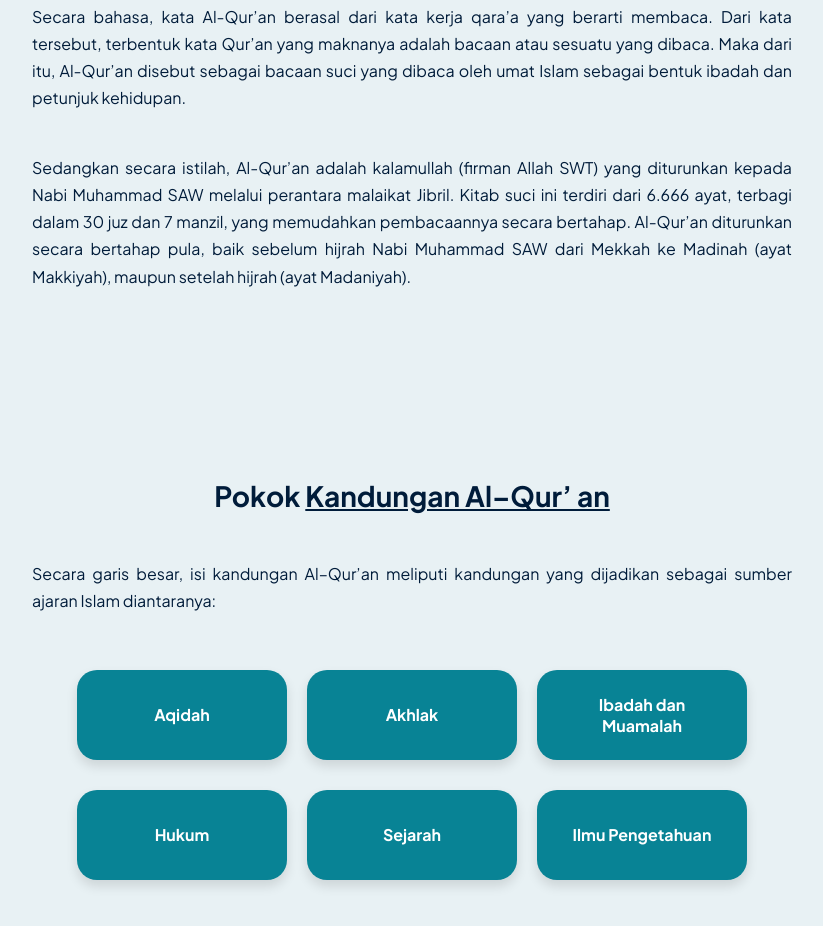
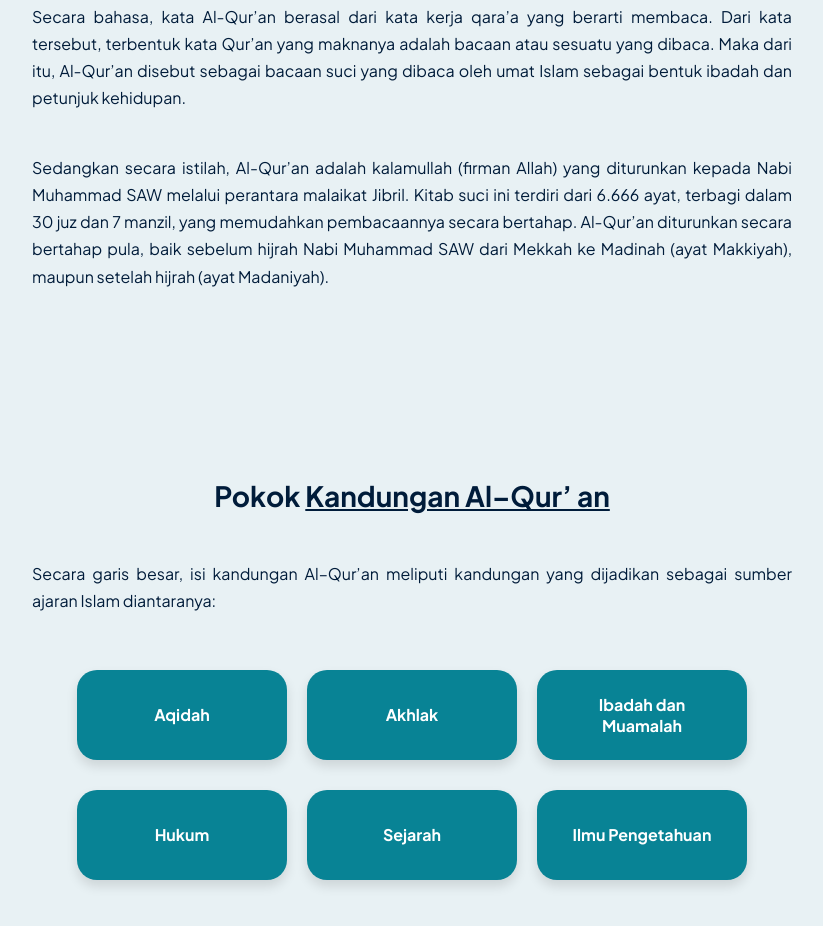
Before and after one commit to dermawannnn99/QURVERSED, a plain HTML site: page index.html in a window 1280 px wide. Shown: the part 828-1754 px from the top of the page, without its empty margins (228-1051 px from the left). Drawn offline with Linux system fonts and the light colour scheme.

Commit message:
hapus swt

```diff
--- a/index.html
+++ b/index.html
@@ -51,7 +51,7 @@
         Secara bahasa, kata Al-Qur’an berasal dari kata kerja qara’a yang berarti membaca. Dari kata tersebut, terbentuk kata Qur’an yang maknanya adalah bacaan atau sesuatu yang dibaca. Maka dari itu, Al-Qur’an disebut sebagai bacaan suci yang dibaca oleh umat Islam sebagai bentuk ibadah dan petunjuk kehidupan.
       </p>
       <p class="section-paragraph">
-        Sedangkan secara istilah, Al-Qur’an adalah kalamullah (firman Allah SWT) yang diturunkan kepada Nabi Muhammad SAW melalui perantara malaikat Jibril. Kitab suci ini terdiri dari 6.666 ayat, terbagi dalam 30 juz dan 7 manzil, yang memudahkan pembacaannya secara bertahap. Al-Qur’an diturunkan secara bertahap pula, baik sebelum hijrah Nabi Muhammad SAW dari Mekkah ke Madinah (ayat Makkiyah), maupun setelah hijrah (ayat Madaniyah).
+        Sedangkan secara istilah, Al-Qur’an adalah kalamullah (firman Allah) yang diturunkan kepada Nabi Muhammad SAW melalui perantara malaikat Jibril. Kitab suci ini terdiri dari 6.666 ayat, terbagi dalam 30 juz dan 7 manzil, yang memudahkan pembacaannya secara bertahap. Al-Qur’an diturunkan secara bertahap pula, baik sebelum hijrah Nabi Muhammad SAW dari Mekkah ke Madinah (ayat Makkiyah), maupun setelah hijrah (ayat Madaniyah).
       </p>
     </div>
 
```
